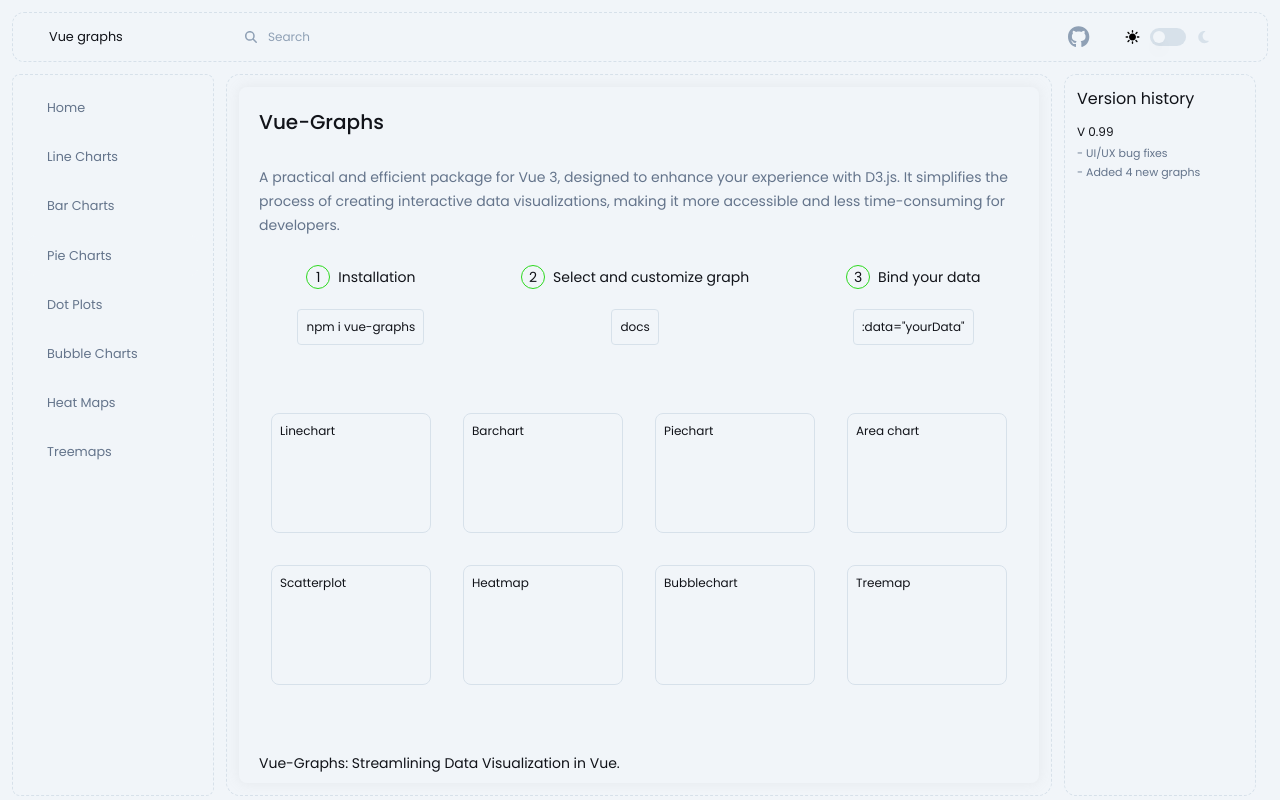
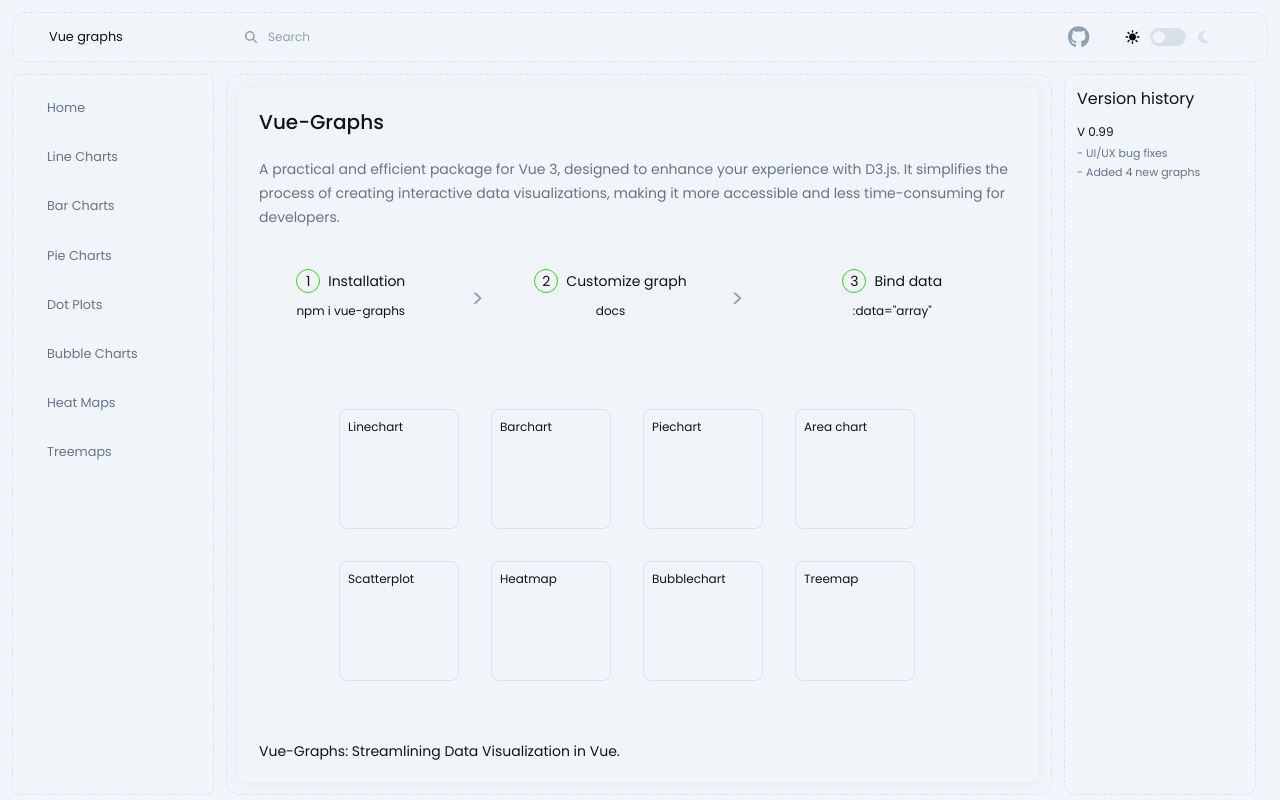
Before and after one commit to rebanovsky/vue-graphs, a Vue app in the folder frontend/: page / in a window 1280 px wide. Built offline with nearby package versions, Linux system fonts and the light colour scheme.

Commit message:
ui fixes

```diff
--- a/frontend/src/views/v-graphs/TheHome.vue
+++ b/frontend/src/views/v-graphs/TheHome.vue
@@ -5,7 +5,7 @@
     >
       <!-- Introduction Section -->
       <div
-        class="container w-[800px] overflow-y-auto p-[20px] rounded-[8px] shadow-boxshlight dark:shadow flex flex-col gap-[28px]"
+        class="container w-[800px] overflow-y-auto p-[20px] rounded-[8px] shadow-boxshlight dark:shadow flex flex-col gap-[20px]"
       >
         <header>
           <h1 class="text-[20px] font-medium">Vue-Graphs</h1>
@@ -20,13 +20,14 @@
           </p>
         </section>
 
-        <section class="installation">
-          <div class="steps flex gap-[20px] justify-around">
+        <section class="installation my-[20px]">
+          <div class="steps flex justify-around">
             <div
-              class="step flex flex-col items-center gap-[20px]"
+              class="step flex items-center justify-around w-[400px]"
               v-for="(step, index) in steps"
               :key="index"
             >
+              <div class="flex flex-col items-center">
                 <div class="step-header flex gap-[8px] items-center">
                   <div
                     class="step-nr border-[1px] border-harlequin-300 rounded-[20px] h-[24px] w-[24px] flex items-center justify-center"
@@ -36,26 +37,28 @@
                   <div class="step-title">{{ step.stepTitle }}</div>
                 </div>
                 <div
-                class="step-content text-[12px] border-[1px] cursor-pointer hover:bg-slate-50 dark:hover:bg-slate-800 border-slate-300 dark:border-slate-700 p-[8px] rounded"
+                  class="step-content text-[12px] border-[1px] cursor-pointer hover:bg-slate-50 dark:hover:bg-slate-800 border-slate-100 dark:border-slate-900 p-[8px] rounded"
                 >
                   {{ step.content }}
                 </div>
               </div>
+              <div v-if="index < steps.length - 1" class="arrow text-[24px] tracking-7 text-slate-400">></div>
+            </div>
           </div>
         </section>
 
-        <section
-          class="graphs-wrapper flex flex-wrap justify-center gap-[32px] w-[100%] my-[40px]"
-        >
+        <section class="graphs-wrapper flex justify-center my-[40px]">
+          <div class="flex flex-wrap gap-[32px] w-[600px]">
             <div
               class="graphs-container"
               v-for="(graph, index) in graphs"
               :key="index"
             >
               <div
-              class="graph-box hover:bg-harlequin-50 dark:hover:bg-harlequin-900 rounded-[8px] hover:border-harlequin-300 hover:text-harlequin-400 dark:hover:text-harlequin-300 border-[1.25px] border-slate-300 dark:border-slate-700 dark:hover:border-harlequin-300 transition ease duration-75 cursor-pointer w-[160px] h-[120px] p-[8px] text-[12px]"
+                class="graph-box hover:bg-harlequin-50 dark:hover:bg-harlequin-900 rounded-[8px] hover:border-harlequin-300 hover:text-harlequin-300 dark:hover:text-harlequin-300 border-[1.25px] border-slate-300 dark:border-slate-700 dark:hover:border-harlequin-300 transition ease duration-75 cursor-pointer w-[120px] h-[120px] p-[8px] text-[12px]"
               >
                 {{ graph.name }}
+              </div>
             </div>
           </div>
         </section>
@@ -121,13 +124,13 @@ const steps = [
   },
   {
     stepNr: "2",
-    stepTitle: "Select and customize graph",
+    stepTitle: "Customize graph",
     content: "docs",
   },
   {
     stepNr: "3",
-    stepTitle: "Bind your data",
-    content: ':data="yourData"',
+    stepTitle: "Bind data",
+    content: ':data="array"',
   },
 ];
 </script>
--- a/frontend/tailwind.config.js
+++ b/frontend/tailwind.config.js
@@ -108,7 +108,7 @@ module.exports = {
         900: "#0068ff",
       },
       harlequin: {
-        50: "#f6faf6",
+        50: "#ebf2eb",
         100: "#caf8c5",
         200: "#00fc77",
         300: "#2bd81d",
```
Lines whose indentation alone changed are shown as unchanged.
